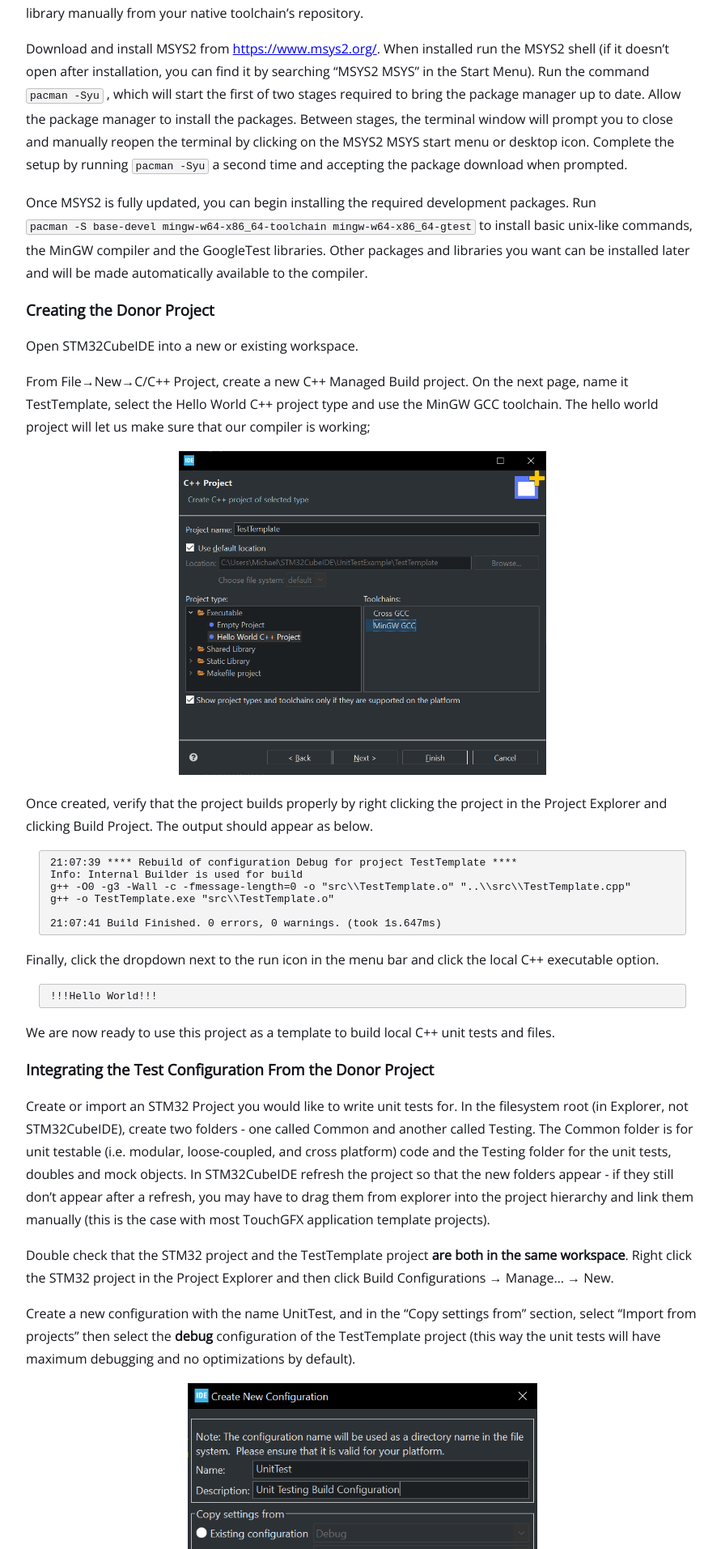
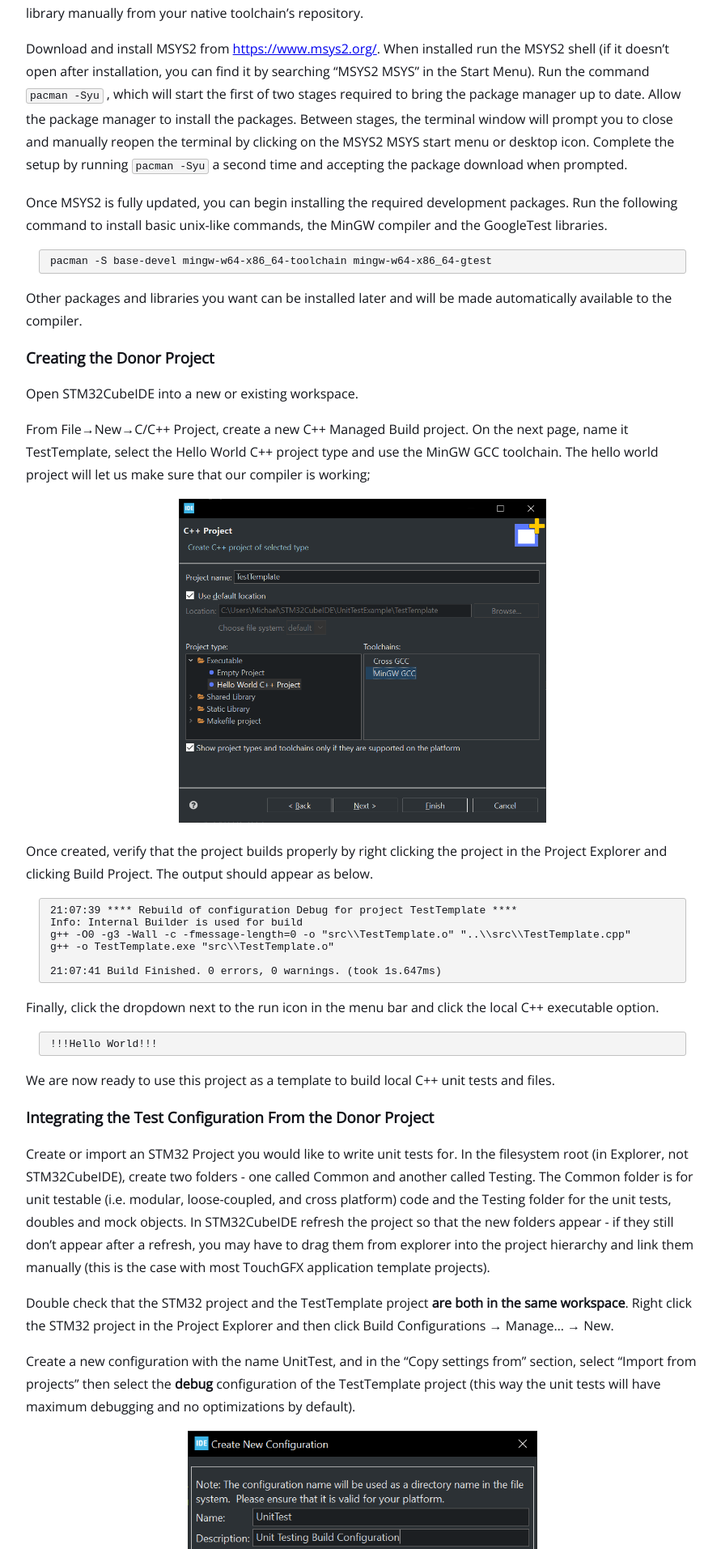
Before and after one commit to Aliasmk/aliasmk.github.io, a Jekyll site: the page built from _posts/2022-07-31-unit-testing-with-stm32cubeide.md, in a window 1280 px wide. Shown: the part 1846-3759 px from the top of the page at 81% size, without its empty margins (192-1083 px from the left). Built offline with Jekyll 4.4.1, drawn with Linux system fonts in a browser that asks for light colours.

Commit message:
Fix table formatting interfering with code blocks

```diff
--- a/_posts/2022-07-31-unit-testing-with-stm32cubeide.md
+++ b/_posts/2022-07-31-unit-testing-with-stm32cubeide.md
@@ -43,7 +43,13 @@
 
 Download and install MSYS2 from [https://www.msys2.org/](https://www.msys2.org/). When installed run the MSYS2 shell (if it doesn't open after installation, you can find it by searching "MSYS2 MSYS" in the Start Menu). Run the command `pacman -Syu` , which will start the first of two stages required to bring the package manager up to date. Allow the package manager to install the packages. Between stages, the terminal window will prompt you to close and manually reopen the terminal by clicking on the MSYS2 MSYS start menu or desktop icon. Complete the setup by running `pacman -Syu` a second time and accepting the package download when prompted.
 
-Once MSYS2 is fully updated, you can begin installing the required development packages. Run `pacman -S base-devel mingw-w64-x86_64-toolchain mingw-w64-x86_64-gtest` to install basic unix-like commands, the MinGW compiler and the GoogleTest libraries. Other packages and libraries you want can be installed later and will be made automatically available to the compiler.
+Once MSYS2 is fully updated, you can begin installing the required development packages. Run the following command to install basic unix-like commands, the MinGW compiler and the GoogleTest libraries.
+{% highlight plaintext %}
+{% raw %}
+pacman -S base-devel mingw-w64-x86_64-toolchain mingw-w64-x86_64-gtest
+{% endraw %}
+{% endhighlight %}
+Other packages and libraries you want can be installed later and will be made automatically available to the compiler.
 
 ### Creating the Donor Project
 
--- a/_sass/main.scss
+++ b/_sass/main.scss
@@ -25,27 +25,27 @@
   overflow:auto;
 }
 
-td {
+#table-container td {
   padding: 0.5em 1em;
 }
 
-th {
+#table-container th {
   padding: 0.5em 1em;
 }
 
-thead tr{
+#table-container thead tr{
   background-color: #dddddd;
 }
 
-tbody tr:nth-child(odd) {
+#table-container tbody tr:nth-child(odd) {
   background-color: #ffffff;
 }
 
-tbody tr:nth-child(even) {
+#table-container tbody tr:nth-child(even) {
   background-color: #f6f6f6;
 }
 
-table {
+#table-container table {
   background-color: #ffffff;
   width:100%;
   border-collapse:collapse;
```
